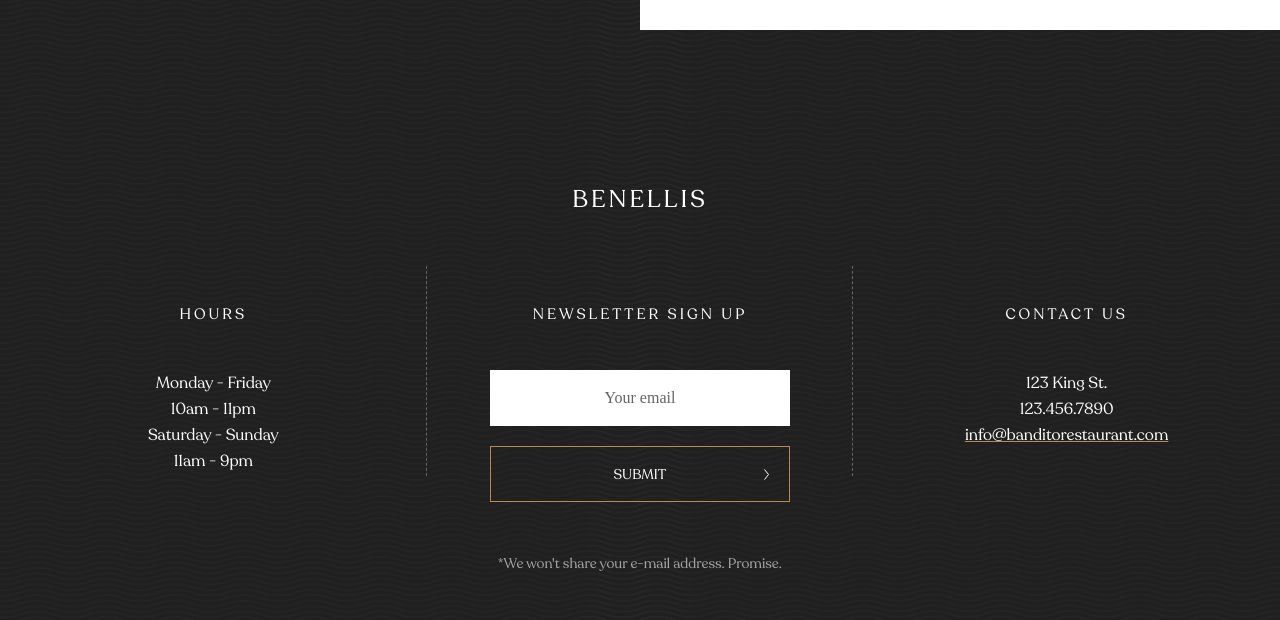
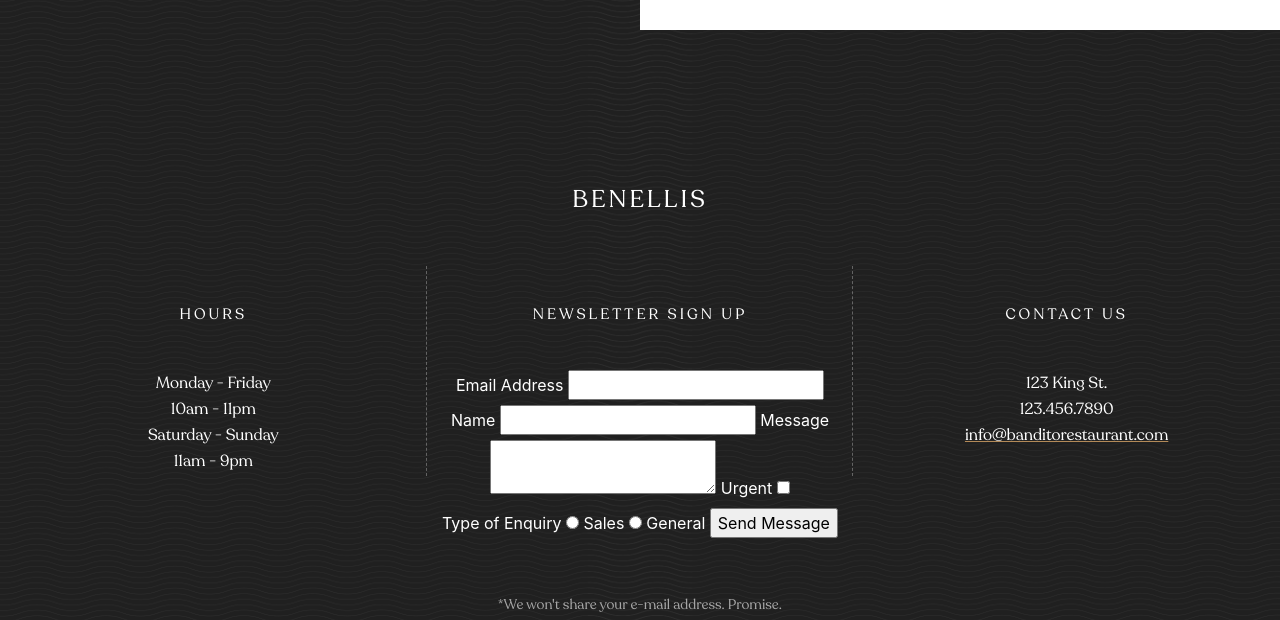
Before and after one commit to GreyM22/bergam, a plain HTML site: page index.html in a window 1280 px wide. Shown: the part 5542-6162 px from the top of the page. Drawn offline with nearby package versions, Linux system fonts and the light colour scheme; a web font is replaced by a local one.

Commit message:
test email form

```diff
--- a/index.html
+++ b/index.html
@@ -725,13 +725,37 @@
                     </div>
                     <div class="col-lg-4 order-lg-2 order-1">
                         <h6 class="header">newsletter sign up</h6>
-                        <form class="email-form" id="email-form" method="POST" action="html/success.html">
+                        <!-- <form class="email-form" id="email-form" method="POST" action="html/success.html">
                             <input type="email" placeholder="Your email" required class="email" name="email">
                             <input type="hidden" name="_to" value="grei@aledia.ca">
                             <input type="text" name="_message" value="Subscribtion" style="display: none;">
                             <button type="submit" class="btn btn-primary">  SUBMIT
                                 </button>
-                        </form>
+                        </form> -->
+
+                        <form method="post" id="email-form" action="html/success.html">
+                            <label>Email Address</label>
+                            <input type="text" name="email">
+
+                            <label>Name</label>
+                            <input type="text" name="name">
+
+                            <label>Message</label>
+                            <textarea name="message"></textarea>
+
+                            <label>Urgent</label>
+                            <input type="checkbox" name="urgent">
+
+                            <label>Type of Enquiry</label>
+                            <input type="radio" name="_subject" value="Sales Enquiry"> Sales
+                            <input type="radio" name="_subject" value="General Enquiry"> General
+
+                            <input type="hidden" name="_to" value="grei@aledia.ca,matty@aledia.ca">
+                            <input type="hidden" name="_cc" value="greimuka@gmail.com">
+                            <input type="text" name="_gotcha" style="display: none;">
+
+                            <input type="submit" value="Send Message">
+                          </form>
                         <div class="sms-form">
                             *We won't share your e-mail address. Promise.
                         </div>
```
